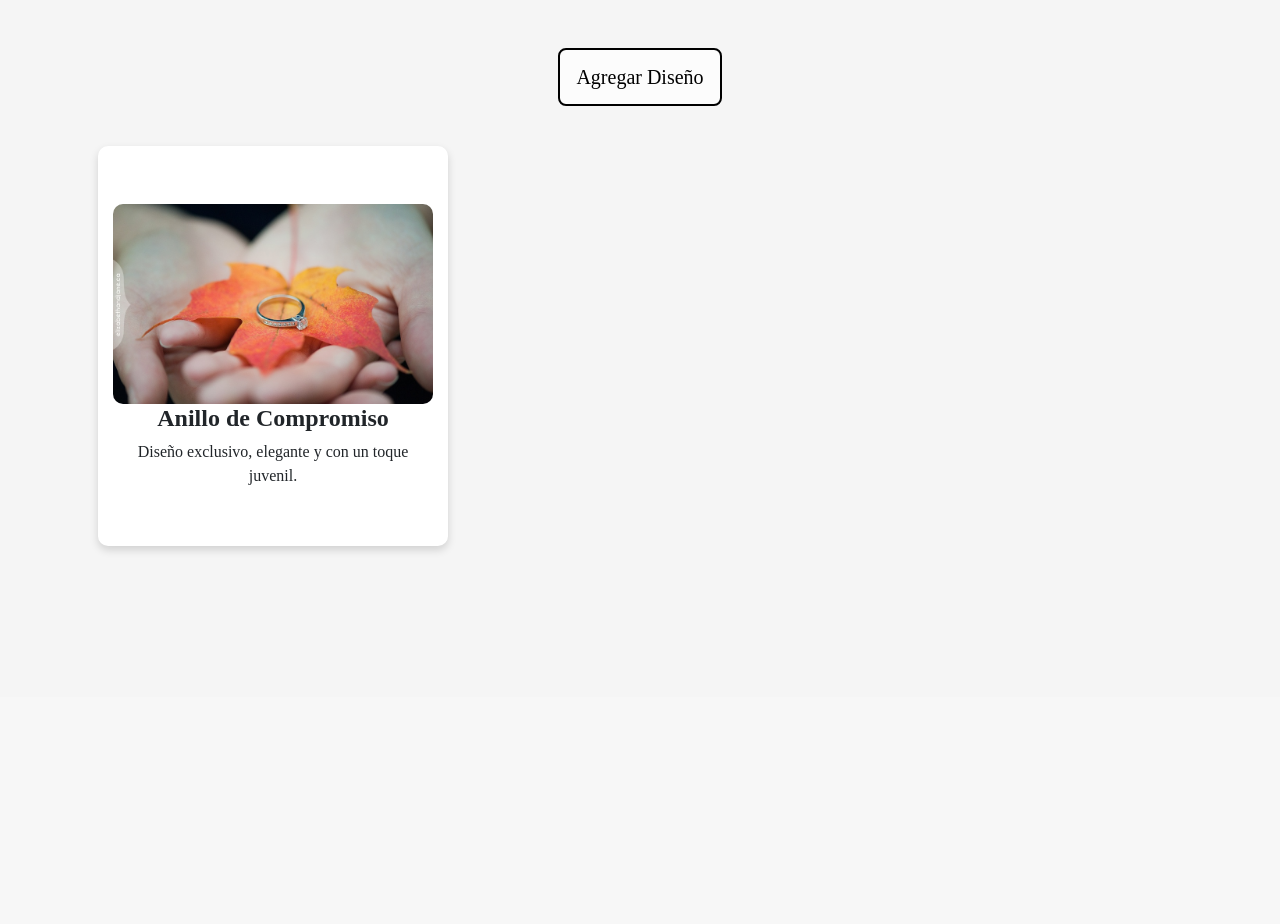
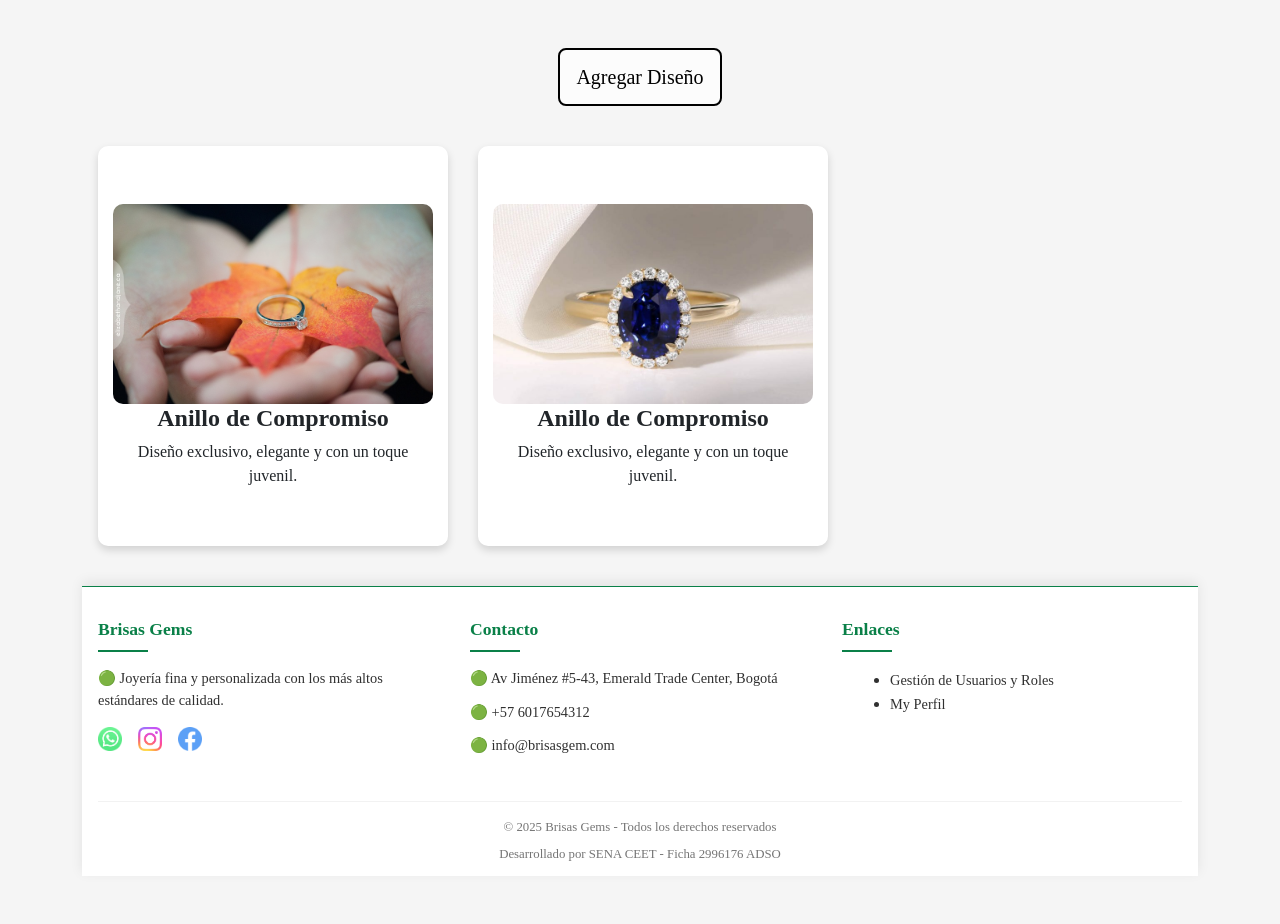
Before and after one commit to Juarroz/brisas_gems, a PHP site: page /brisas_gems/admin/gestion-inspiracion.html in a window 1280 px wide. Shown: the part 103-1027 px from the top of the page. Before the commit the page ends 655 px from the top, so only its background shows below. Run offline with PHP 8.4, Linux system fonts and the light colour scheme.

Commit message:
modulo de inspiracion

```diff
--- a/admin/gestion-inspiracion.html
+++ b/admin/gestion-inspiracion.html
@@ -49,8 +49,8 @@
 </header>
 
   <script>
-  const iconoUsuario = document.getElementById('icono-usuario');
-  const menuUsuario = document.getElementById('menu-usuario');
+  const iconousuario = document.getElementById('icono-usuario');
+  const menuusuario = document.getElementById('menu-usuario');
 
   iconoUsuario.addEventListener('click', () => {
     menuUsuario.classList.toggle('activo');
@@ -123,13 +123,126 @@
         ¿Estás seguro de que deseas eliminar este diseño?
       </div>
       <div class="modal-footer">
-        <button type="button" class="btn btn-secondary" data-bs-dismiss="modal">Cancelar</button>
-        <button type="button" class="btn btn-danger" data-bs-dismiss="modal">Aceptar</button>
+        <button type="button" class="btn btn-secondary boton-cancelar" data-bs-dismiss="modal">Cancelar</button>
+        <button type="button" class="btn btn-danger boton-aceptar" data-bs-dismiss="modal">Aceptar</button>
       </div>
     </div>
   </div>
 </div>
+
+<div class="col-md-4 mb-4">
+  <div class="card carta">
+
+    <!-- Frente de la card -->
+    <div class="cara card-body frente">
+      <div class="card-img-container">
+        <img src="../img/Portafolio/anillo3.jpg" alt="Joyería">
+      </div>
+      <h5 class="card-title"><strong>Anillo de Compromiso</strong></h5>
+      <p class="card-text">Diseño exclusivo, elegante y con un toque juvenil.</p>
+    </div>
+
+    <!-- Parte trasera de la card -->
+    <div class="cara card-body atras">
+      <h5 class="card-title"><strong>Detalles del Anillo</strong></h5>
+      <ul class="list-unstyled">
+        <li>○ Material: Oro amarillo</li>
+        <li>○ Gema: Rubí</li>
+        <li>○ Forma gema: Ovalada</li>
+        <li>○ Tamaño gema: 7mm</li>
+      </ul>
+      <div class="d-flex justify-content-between gap-3 mt-3">
+        <a href="formulario-catalogo.html" class="btn btn-warning btn-sm boton-editar">
+          <i class="bi bi-pencil-square"></i> Editar
+        </a>
+        <button class="btn btn-danger btn-sm boton-eliminar" data-bs-toggle="modal" data-bs-target="#modalEliminar">
+          <i class="bi bi-trash"></i> Eliminar
+        </button>
+      </div>
+    </div>
+
+  </div>
 </div>
-<script src="https://cdn.jsdelivr.net/npm/bootstrap@5.3.7/dist/js/bootstrap.bundle.min.js" integrity="sha384-ndDqU0Gzau9qJ1lfW4pNLlhNTkCfHzAVBReH9diLvGRem5+R9g2FzA8ZGN954O5Q" crossorigin="anonymous"></script>
 
+<!-- Confirmación para Eliminar -->
+<div class="modal fade" id="modalEliminar" tabindex="-1" aria-labelledby="modalEliminarLabel" aria-hidden="true">
+  <div class="modal-dialog">
+    <div class="modal-content">
+      <div class="modal-header">
+        <h5 class="modal-title" id="modalEliminarLabel">Eliminar Diseño</h5>
+        <button type="button" class="btn-close" data-bs-dismiss="modal" aria-label="Cerrar"></button>
+      </div>
+      <div class="modal-body">
+        ¿Estás seguro de que deseas eliminar este diseño?
+      </div>
+      <div class="modal-footer">
+        <button type="button" class="btn btn-secondary boton-cancelar" data-bs-dismiss="modal">Cancelar</button>
+        <button type="button" class="btn btn-danger boton-aceptar" data-bs-dismiss="modal">Aceptar</button>
+      </div>
+    </div>
+  </div>
+</div>
+
+</div>
+
+  <footer class="footer-joyeria">
+    <div class="contenedor-footer">
+
+      <div class="columna-footer">
+        <h4>Brisas Gems</h4>
+        <p>🟢 Joyería fina y personalizada con los más altos estándares de calidad.</p>
+        <div class="redes-sociales">
+          <a href="#" target="_blank" rel="noopener" aria-label="Facebook Brisas Gems">
+            <img src="../img/icono-whatsApp.png" alt="Facebook Brisas Gems">
+          </a>
+          <a href="#" target="_blank" rel="noopener" aria-label="Instagram Brisas Gems">
+            <img src="../img/icono instagram.png" alt="Instagram Brisas Gems">
+          </a>
+          <a href="#" target="_blank" rel="noopener" aria-label="WhatsApp Brisas Gems">
+            <img src="../img/icono-facebook.png" alt="WhatsApp Brisas Gems">
+          </a>
+        </div>
+      </div>
+
+      <div class="columna-footer">
+        <h4>Contacto</h4>
+        <p><span class="icono-footer">🟢</span> Av Jiménez #5-43, Emerald Trade Center, Bogotá</p>
+        <p><span class="icono-footer">🟢</span> +57 6017654312</p>
+        <p><span class="icono-footer">🟢</span> info@brisasgem.com</p>
+      </div>
+
+      <div class="columna-footer">
+        <h4>Enlaces</h4>
+        <nav aria-label="Enlaces rápidos">
+          <ul class="enlaces-footer">
+            <li><a href="./Gestionar-U-R.html">Gestión de Usuarios y Roles</a></li>
+            <li><a href="#"> My Perfil</a></li>
+          </ul>
+        </nav>
+      </div>
+
+    </div>
+
+    <div class="derechos-footer">
+      <p>© 2025 Brisas Gems - Todos los derechos reservados</p>
+      <p>Desarrollado por SENA CEET - Ficha 2996176 ADSO</p>
+    </div>
+  </footer>
+    <!-- Script para el menú de usuario -->
+  <script>
+  const iconoUsuario = document.getElementById('icono-usuario');
+  const menuUsuario = document.getElementById('menu-usuario');
+  iconoUsuario.addEventListener('click', () => {
+    menuUsuario.classList.toggle('activo');
+  });
+
+  // Cierra el menú al hacer clic fuera
+  document.addEventListener('click', (e) => {
+    if (!iconoUsuario.contains(e.target) && !menuUsuario.contains(e.target)) {
+      menuUsuario.classList.remove('activo');
+    }
+  });
+</script>
+  <script src="https://cdn.jsdelivr.net/npm/bootstrap@5.3.7/dist/js/bootstrap.bundle.min.js" integrity="sha384-ndDqU0Gzau9qJ1lfW4pNLlhNTkCfHzAVBReH9diLvGRem5+R9g2FzA8ZGN954O5Q" crossorigin="anonymous"></script>
 </body>
+</html>
```
Also changed, not shown: css/inspiracion.css (+0 -76 lines), inspiracion.html (+4 -5 lines).
